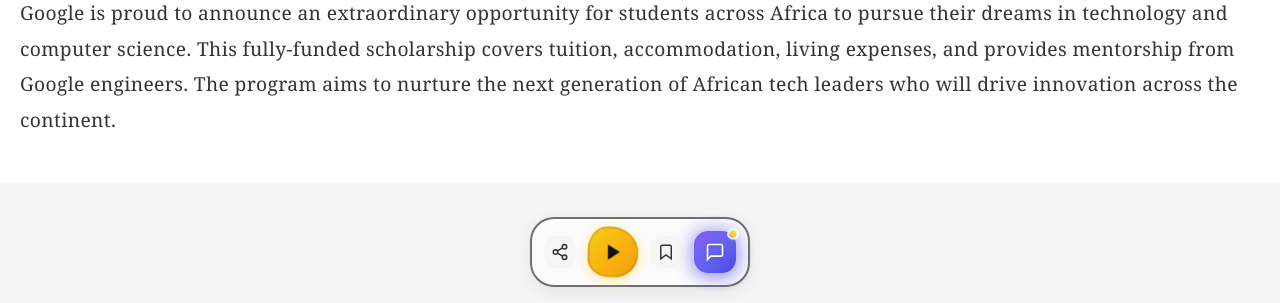
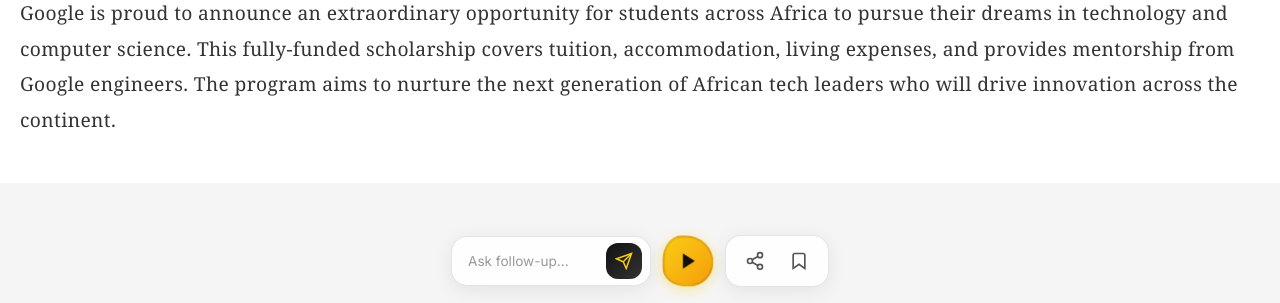
Before and after one commit to SaahBrice/gistme_backend, a Django app: page /article/50/ in a window 1280 px wide. Shown: the part 497-800 px from the top of the page. Run offline with Django 5.2, Linux system fonts and the light colour scheme; a user stored in the database is signed in; parts of the project's set-up code (start-up, migrations or seed data) failed here and were passed over; some libraries are stand-ins or nearby versions; some web fonts are replaced.

Commit message:
working on article page2

```diff
--- a/web/static/web/css/article.css
+++ b/web/static/web/css/article.css
@@ -218,7 +218,7 @@
 }
 
 /* ============================================ */
-/* BOTTOM NAV BAR                               */
+/* BOTTOM NAV BAR - INLINE CHAT LAYOUT          */
 /* ============================================ */
 .article-bottom-nav {
     position: fixed;
@@ -230,28 +230,55 @@
     padding-bottom: max(16px, env(safe-area-inset-bottom));
     display: flex;
     justify-content: center;
+    align-items: center;
+    gap: 12px;
     pointer-events: none;
 }
 
-.nav-chip-bar {
+/* Left: Chat Input Group */
+.nav-chat-input-group {
     display: flex;
     align-items: center;
-    gap: 12px;
-    background: rgba(255, 255, 255, 0.6);
-    backdrop-filter: blur(10px);
-    -webkit-backdrop-filter: blur(10px);
-    border: 2px solid rgba(17, 17, 17, 0.6);
-    border-radius: 24px;
-    padding: 8px 12px;
-    box-shadow: 0 4px 16px rgba(0, 0, 0, 0.08);
+    gap: 8px;
+    background: rgba(255, 255, 255, 0.85);
+    backdrop-filter: blur(12px);
+    -webkit-backdrop-filter: blur(12px);
+    border: 1.5px solid rgba(0, 0, 0, 0.1);
+    border-radius: 16px;
+    padding: 6px 8px 6px 16px;
     pointer-events: auto;
+    box-shadow: 0 4px 20px rgba(0, 0, 0, 0.08);
+    flex: 1;
+    max-width: 200px;
+    transition: all 0.25s ease;
 }
 
-/* Regular Nav Buttons */
-.nav-chip-btn {
-    width: 32px;
-    height: 32px;
-    background: rgba(245, 245, 245, 0.9);
+.nav-chat-input-group:focus-within {
+    border-color: #FACC15;
+    box-shadow: 0 4px 20px rgba(0, 0, 0, 0.1), 0 0 0 3px rgba(250, 204, 21, 0.15);
+    max-width: 240px;
+}
+
+.nav-chat-input {
+    flex: 1;
+    border: none;
+    background: transparent;
+    font-size: 0.85rem;
+    font-weight: 500;
+    color: #333;
+    outline: none;
+    min-width: 0;
+}
+
+.nav-chat-input::placeholder {
+    color: #999;
+    font-weight: 400;
+}
+
+.nav-send-btn {
+    width: 36px;
+    height: 36px;
+    background: linear-gradient(135deg, #111 0%, #333 100%);
     border: none;
     border-radius: 12px;
     display: flex;
@@ -259,122 +286,80 @@
     justify-content: center;
     cursor: pointer;
     transition: all 0.2s ease;
-    color: #333;
+    color: #FACC15;
+    flex-shrink: 0;
 }
 
-.nav-chip-btn:active {
-    transform: scale(0.9);
+.nav-send-btn:hover {
+    transform: scale(1.05);
+    box-shadow: 0 4px 12px rgba(0, 0, 0, 0.2);
 }
 
-.nav-chip-btn.active {
-    background: #FACC15;
-    color: #111;
+.nav-send-btn:active {
+    transform: scale(0.95);
 }
 
-.nav-chip-btn svg {
+.nav-send-btn svg {
     width: 18px;
     height: 18px;
 }
 
-/* ============================================ */
-/* SPECIAL CHAT BUTTON - PREMIUM FEATURE        */
-/* ============================================ */
-.chat-btn-special {
-    width: 42px;
-    height: 42px;
-    background: linear-gradient(135deg, #8B5CF6 0%, #6366F1 50%, #4F46E5 100%);
+/* Center: Play Button */
+.nav-play-center {
+    pointer-events: auto;
+    flex-shrink: 0;
+}
+
+/* Right: Actions Group */
+.nav-actions-group {
+    display: flex;
+    align-items: center;
+    gap: 6px;
+    background: rgba(255, 255, 255, 0.85);
+    backdrop-filter: blur(12px);
+    -webkit-backdrop-filter: blur(12px);
+    border: 1.5px solid rgba(0, 0, 0, 0.1);
+    border-radius: 16px;
+    padding: 6px 10px;
+    pointer-events: auto;
+    box-shadow: 0 4px 20px rgba(0, 0, 0, 0.08);
+}
+
+/* Action Buttons */
+.nav-action-btn {
+    width: 38px;
+    height: 38px;
+    background: transparent;
     border: none;
-    border-radius: 14px;
+    border-radius: 10px;
     display: flex;
     align-items: center;
     justify-content: center;
     cursor: pointer;
-    transition: all 0.3s cubic-bezier(0.175, 0.885, 0.32, 1.275);
-    color: #fff;
-    position: relative;
-    box-shadow: 0 4px 15px rgba(99, 102, 241, 0.4);
-    animation: chat-btn-glow 3s ease-in-out infinite;
+    transition: all 0.2s ease;
+    color: #555;
 }
 
-.chat-btn-special::before {
-    content: '';
-    position: absolute;
-    inset: -2px;
-    background: linear-gradient(135deg, #8B5CF6 0%, #6366F1 50%, #4F46E5 100%);
-    border-radius: 16px;
-    z-index: -1;
-    opacity: 0.5;
-    filter: blur(8px);
-    animation: chat-btn-pulse 2s ease-in-out infinite;
+.nav-action-btn:hover {
+    background: rgba(0, 0, 0, 0.05);
+    color: #111;
 }
 
-.chat-btn-special:hover {
-    transform: scale(1.1) translateY(-2px);
-    box-shadow: 0 8px 25px rgba(99, 102, 241, 0.5);
+.nav-action-btn:active {
+    transform: scale(0.9);
 }
 
-.chat-btn-special:active {
-    transform: scale(0.95);
+.nav-action-btn.active {
+    color: #FACC15;
 }
 
-.chat-btn-special svg {
+.nav-action-btn.active svg {
+    fill: #FACC15;
+}
+
+.nav-action-btn svg {
     width: 20px;
     height: 20px;
-    filter: drop-shadow(0 1px 2px rgba(0, 0, 0, 0.2));
-}
-
-/* Sparkle dot indicator */
-.chat-btn-special::after {
-    content: '';
-    position: absolute;
-    top: -2px;
-    right: -2px;
-    width: 10px;
-    height: 10px;
-    background: #FACC15;
-    border-radius: 50%;
-    border: 2px solid #fff;
-    animation: sparkle-pulse 1.5s ease-in-out infinite;
-}
-
-@keyframes chat-btn-glow {
-
-    0%,
-    100% {
-        box-shadow: 0 4px 15px rgba(99, 102, 241, 0.4);
-    }
-
-    50% {
-        box-shadow: 0 4px 20px rgba(139, 92, 246, 0.6);
-    }
-}
-
-@keyframes chat-btn-pulse {
-
-    0%,
-    100% {
-        opacity: 0.5;
-        transform: scale(1);
-    }
-
-    50% {
-        opacity: 0.3;
-        transform: scale(1.1);
-    }
-}
-
-@keyframes sparkle-pulse {
-
-    0%,
-    100% {
-        transform: scale(1);
-        opacity: 1;
-    }
-
-    50% {
-        transform: scale(1.2);
-        opacity: 0.8;
-    }
 }
 
 /* ============================================ */
--- a/web/static/web/js/article.js
+++ b/web/static/web/js/article.js
@@ -397,6 +397,27 @@
             }
         },
 
+        // Quick message from inline input (bottom bar)
+        sendQuickMessage() {
+            const message = this.chatInput.trim();
+            if (!message) return;
+
+            // Open chat modal and send message
+            this.showChatModal = true;
+
+            // Wait for modal to open, then send
+            setTimeout(() => {
+                this.sendMessage();
+                this.scrollChatToBottom();
+            }, 150);
+        },
+
+        // Input focus handler
+        onInputFocus() {
+            // Optional: could show a hint or expand the input
+            console.log('[ArticleApp] Chat input focused');
+        },
+
         // ===============================================
         // TOAST NOTIFICATIONS
         // ===============================================
--- a/web/templates/web/article.html
+++ b/web/templates/web/article.html
@@ -84,12 +84,50 @@
         </article>
     </div>
 
-    <!-- Fixed Bottom Navigation Bar -->
+    <!-- Fixed Bottom Navigation Bar - Inline Chat Layout -->
     <nav class="article-bottom-nav">
-        <div class="nav-chip-bar">
 
-            <!-- Share Button -->
-            <button class="nav-chip-btn" @click="openShareModal()" title="Share">
+        <!-- Left: Chat Input -->
+        <div class="nav-chat-input-group">
+            <input type="text"
+                   class="nav-chat-input"
+                   placeholder="Ask follow-up..."
+                   x-model="chatInput"
+                   @keydown.enter="sendQuickMessage()"
+                   @focus="onInputFocus()">
+            <button class="nav-send-btn"
+                    @click="sendQuickMessage()"
+                    title="Send">
+                <svg viewBox="0 0 24 24" fill="none" stroke="currentColor" stroke-width="2">
+                    <line x1="22" y1="2" x2="11" y2="13"/>
+                    <polygon points="22 2 15 22 11 13 2 9 22 2"/>
+                </svg>
+            </button>
+        </div>
+
+        <!-- Center: Play Button -->
+        <div class="nav-play-center">
+            <div class="play-blob-container">
+                <button class="play-blob"
+                        :class="{ 'playing': isPlaying }"
+                        @click="togglePlay()"
+                        title="Play/Pause Audio">
+                    <span class="play-blob-icon">
+                        <svg x-show="!isPlaying" viewBox="0 0 24 24" fill="currentColor" stroke="none">
+                            <polygon points="6 3 20 12 6 21 6 3"/>
+                        </svg>
+                        <svg x-show="isPlaying" viewBox="0 0 24 24" fill="currentColor" stroke="none">
+                            <rect x="6" y="4" width="4" height="16" rx="1"/>
+                            <rect x="14" y="4" width="4" height="16" rx="1"/>
+                        </svg>
+                    </span>
+                </button>
+            </div>
+        </div>
+
+        <!-- Right: Share & Bookmark -->
+        <div class="nav-actions-group">
+            <button class="nav-action-btn" @click="openShareModal()" title="Share">
                 <svg viewBox="0 0 24 24" fill="none" stroke="currentColor" stroke-width="2">
                     <circle cx="18" cy="5" r="3"/>
                     <circle cx="6" cy="12" r="3"/>
@@ -99,28 +137,7 @@
                 </svg>
             </button>
 
-            <!-- Animated Blob Play Button -->
-            <div class="play-blob-container">
-                <button class="play-blob"
-                        :class="{ 'playing': isPlaying }"
-                        @click="togglePlay()"
-                        title="Play/Pause Audio">
-                    <span class="play-blob-icon">
-                        <!-- Play Icon -->
-                        <svg x-show="!isPlaying" viewBox="0 0 24 24" fill="currentColor" stroke="none">
-                            <polygon points="6 3 20 12 6 21 6 3"/>
-                        </svg>
-                        <!-- Pause Icon -->
-                        <svg x-show="isPlaying" viewBox="0 0 24 24" fill="currentColor" stroke="none">
-                            <rect x="6" y="4" width="4" height="16" rx="1"/>
-                            <rect x="14" y="4" width="4" height="16" rx="1"/>
-                        </svg>
-                    </span>
-                </button>
-            </div>
-
-            <!-- Bookmark Button -->
-            <button class="nav-chip-btn"
+            <button class="nav-action-btn"
                     :class="{ 'active': isBookmarked }"
                     @click="toggleBookmark()"
                     title="Bookmark">
@@ -128,15 +145,8 @@
                     <path d="M19 21l-7-5-7 5V5a2 2 0 0 1 2-2h10a2 2 0 0 1 2 2z"/>
                 </svg>
             </button>
+        </div>
 
-            <!-- Chat Button - Premium Feature -->
-            <button class="chat-btn-special" @click="openChatModal()" title="Chat with AI">
-                <svg viewBox="0 0 24 24" fill="none" stroke="currentColor" stroke-width="2">
-                    <path d="M21 15a2 2 0 0 1-2 2H7l-4 4V5a2 2 0 0 1 2-2h14a2 2 0 0 1 2 2z"/>
-                </svg>
-            </button>
-
-        </div>
     </nav>
 
     <!-- Share Modal -->
```
Also changed, not shown: db.sqlite3, 1 other file.
